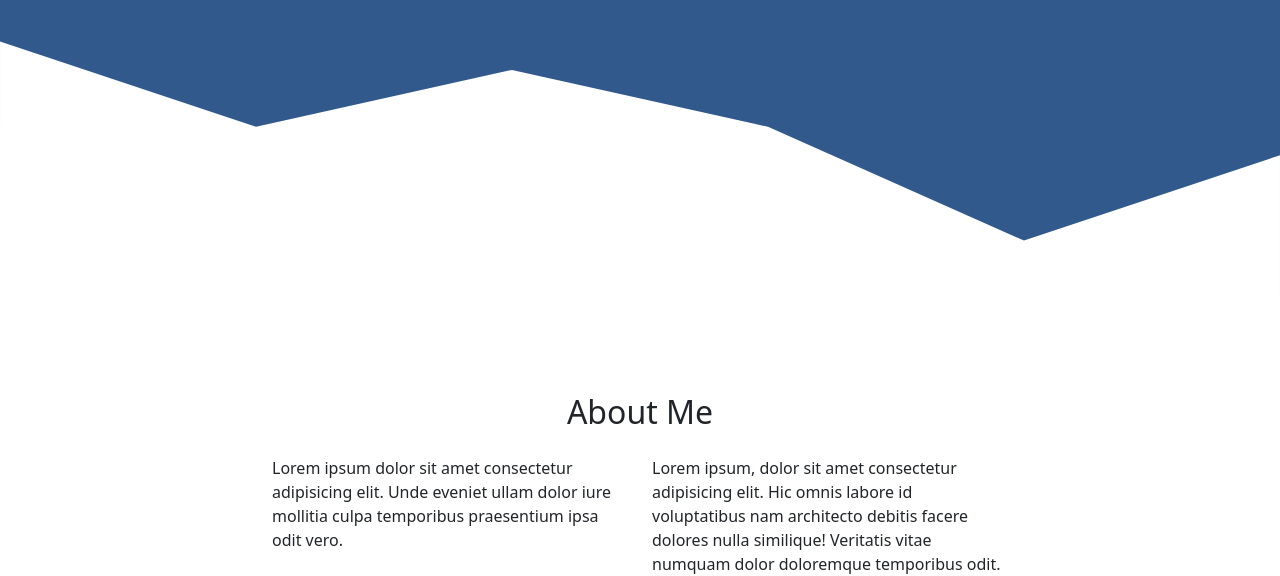
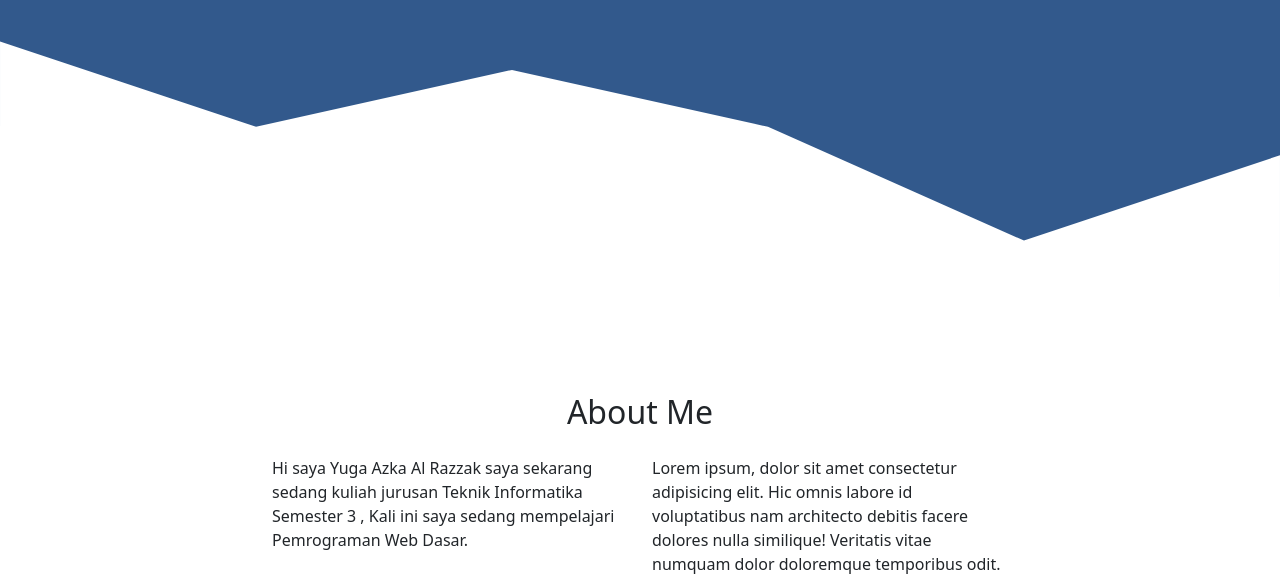
Before and after one commit to YugaZ963/YugaZ963.github.io, a plain HTML site: page index.html in a window 1280 px wide. Shown: the part 385-961 px from the top of the page. Drawn offline with nearby package versions, Linux system fonts and the light colour scheme.

Commit message:
Update index.html

```diff
--- a/index.html
+++ b/index.html
@@ -53,7 +53,7 @@
         </div>
         <div class="row justify-content-center">
           <div class="col-md-4">
-            <p>Lorem ipsum dolor sit amet consectetur adipisicing elit. Unde eveniet ullam dolor iure mollitia culpa temporibus praesentium ipsa odit vero.</p>
+            <p>Hi saya Yuga Azka Al Razzak saya sekarang sedang kuliah jurusan Teknik Informatika Semester 3 , Kali ini saya sedang mempelajari Pemrograman Web Dasar.</p>
           </div>
           <div class="col-md-4">
             <p>Lorem ipsum, dolor sit amet consectetur adipisicing elit. Hic omnis labore id voluptatibus nam architecto debitis facere dolores nulla similique! Veritatis vitae numquam dolor doloremque temporibus odit.</p>
```
